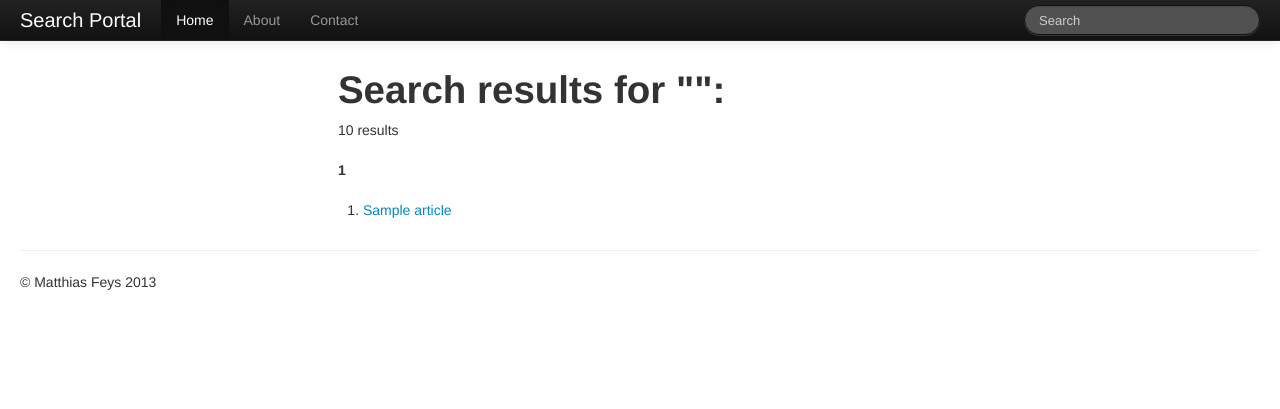
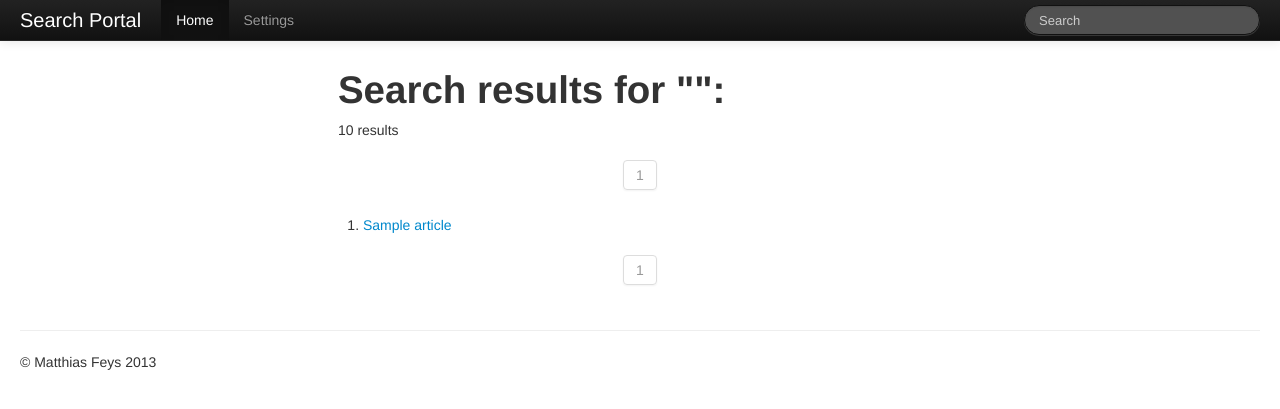
Before and after one commit to Fematich/article_browser, a Flask app: template app/templates/search_results.html in a window 1280 px wide. Shown: the top 409 px of the page. Run offline with Flask 2, Linux system fonts and the light colour scheme; the template is opened without the code that fills it: most values are stand-ins (such as "Sample title", 1, 10 or a date in 2020).

Commit message:
pagination improved

```diff
--- a/app/templates/base.html
+++ b/app/templates/base.html
@@ -43,8 +43,7 @@
             <form class="navbar-search pull-right" action="{{url_for('search')}}" method="post" name="search">{{g.search_form.hidden_tag()}}{{g.search_form.search(size=20,placeholder="Search",class="search-query")}}</form>
             <ul class="nav">
               <li class="active"><a href="#">Home</a></li>
-              <li><a href="#about">About</a></li>
-              <li><a href="#contact">Contact</a></li>
+              <li><a href="#about">Settings</a></li>
             </ul>
           </div><!--/.nav-collapse -->
         </div>
--- a/app/templates/search_results.html
+++ b/app/templates/search_results.html
@@ -4,45 +4,34 @@
 {% block body %}
 <h1>Search results for "{{query}}":</h1>
 <p>{{nresults}} results</p>
-<!--
-<div class="pagination">
-  <ul>
-    {% for i in range(nresults//100) %}
-    <li><a href="#">{{ loop.index }}</a></li>
-    {% endfor %}
-  </ul>
-</div>
 
-<ol>
+{% macro render_pagination(pagination) %}
+  <div class="pagination pagination-centered">
+<ul>
+  {%- for page in pagination.iter_pages() %}
+    {% if page %}
+      {% if page != pagination.page %}
+        <li><a href="{{ url_for_other_page(page) }}">{{ page }}</a></li>
+      {% else %}
+	<li class="disabled"><span>{{ page }}</span></li>
+        <!--<li><strong>{{ page }}</strong></li>-->
+      {% endif %}
+    {% else %}
+      <li><span class=ellipsis>…</span></li>
+    {% endif %}
+  {%- endfor %}
+  {% if pagination.has_next %}
+    <li><a href="{{ url_for_other_page(pagination.page + 1)
+      }}">Next &raquo;</a></li>
+  {% endif %}
+</ul>
+  </div>
+{% endmacro %}
+{{render_pagination(pagination)}}
+<ol start={{(pagination.page-1)*pagination.per_page+1}}>
 	{% for article in results %}
 	    <li><a href="{{ url_for('article', code=article.code) }}">{{article.title}}</a></li>
 	{% endfor %}
 </ol>
--->
-
-{% macro render_pagination(pagination) %}
-  <div class=pagination>
-  {%- for page in pagination.iter_pages() %}
-    {% if page %}
-      {% if page != pagination.page %}
-        <a href="{{ url_for_other_page(page) }}">{{ page }}</a>
-      {% else %}
-        <strong>{{ page }}</strong>
-      {% endif %}
-    {% else %}
-      <span class=ellipsis>…</span>
-    {% endif %}
-  {%- endfor %}
-  {% if pagination.has_next %}
-    <a href="{{ url_for_other_page(pagination.page + 1)
-      }}">Next &raquo;</a>
-  {% endif %}
-  </div>
-{% endmacro %}
 {{render_pagination(pagination)}}
-<ol>
-	{% for article in results[(pagination.page-1)*pagination.per_page:pagination.page*pagination.per_page] %}
-	    <li><a href="{{ url_for('article', code=article.code) }}">{{article.title}}</a></li>
-	{% endfor %}
-</ol>
 {% endblock %}
--- a/app/views.py
+++ b/app/views.py
@@ -36,7 +36,7 @@ def search_results(query,page):
     results,numberdocs = finddocs(query, MAX_SEARCH_RESULTS)
     articles=[]
     pagination = Pagination(page, PER_PAGE, numberdocs)
-    for result in results:
+    for result in results[(page-1)*PER_PAGE:page*PER_PAGE]:
         articles.append({'title':result['title'],'code':result['date'].strftime("%Y%m%d")+'+'+str(result['identifier'])})
         #doc=PoorDoc(docidentifier=result['identifier'],date=int(result['date'].strftime("%Y%m%d")))
         #articles.append({'title':result['title'],'content':doc.getfullcontent()})
```
